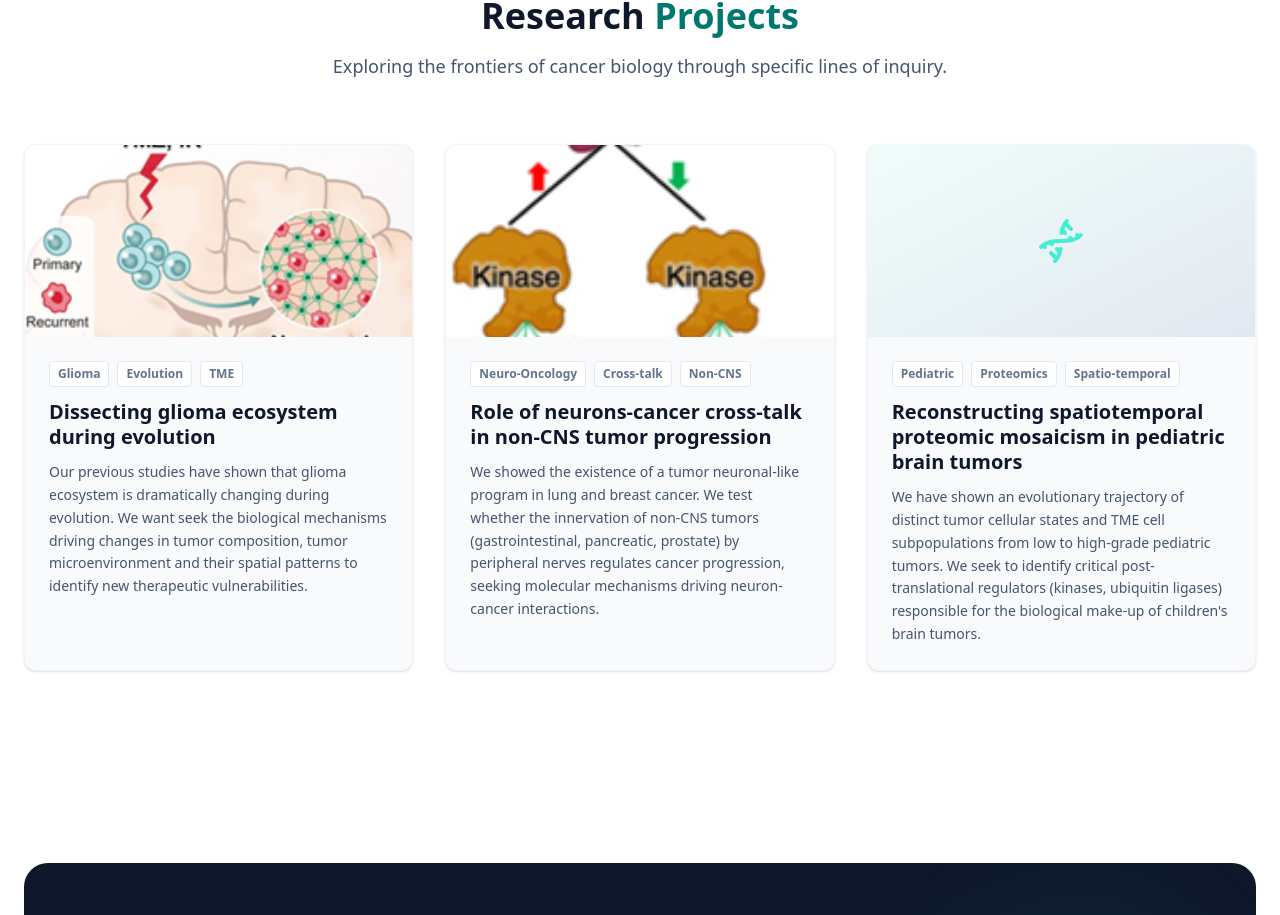
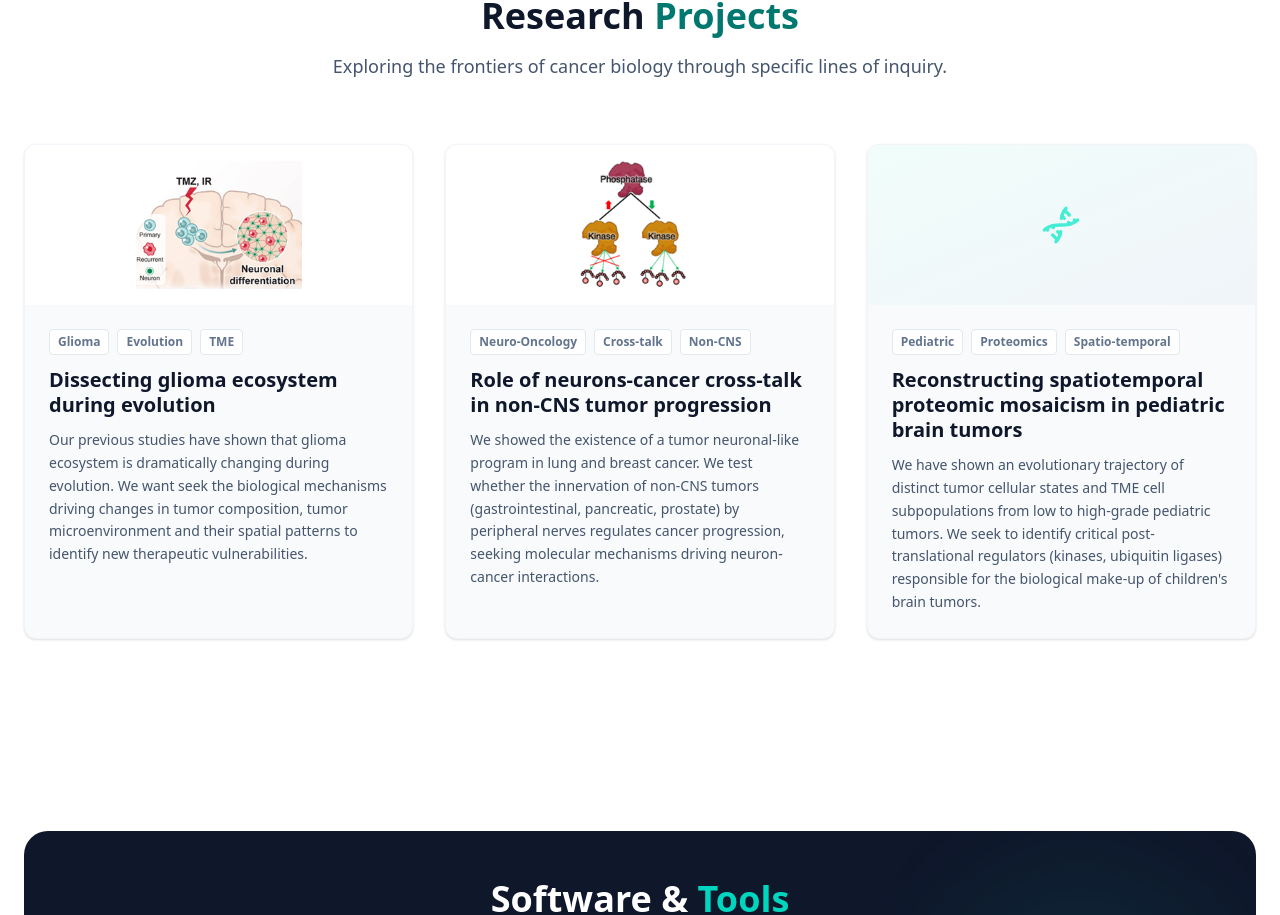
Before and after one commit to SirDucas/garmiglio-medical-lab-website, a Next.js app: page /preview in a window 1280 px wide. Shown: the part 2422-3337 px from the top of the page. Built offline with nearby package versions, Linux system fonts and the light colour scheme.

Commit message:
Optimize project images: use object-contain and padding to prevent cropping

```diff
--- a/src/components/sections/projects.tsx
+++ b/src/components/sections/projects.tsx
@@ -58,12 +58,16 @@ export function Projects() {
                             className="flex flex-col bg-slate-50 rounded-xl overflow-hidden border border-slate-100 shadow-sm hover:shadow-md transition-shadow"
                         >
                             {project.image ? (
-                                <div className="h-48 overflow-hidden bg-slate-200">
-                                    <img src={project.image} alt={project.title} className="w-full h-full object-cover transition-transform hover:scale-105 duration-500" />
+                                <div className="h-40 bg-white flex items-center justify-center p-4 overflow-hidden">
+                                    <img
+                                        src={project.image}
+                                        alt={project.title}
+                                        className="max-w-full max-h-full object-contain transition-transform hover:scale-105 duration-500"
+                                    />
                                 </div>
                             ) : (
-                                <div className="h-48 bg-gradient-to-br from-teal-50 to-slate-200 flex items-center justify-center">
-                                    <Dna className="w-12 h-12 text-teal-300" />
+                                <div className="h-40 bg-gradient-to-br from-teal-50 to-slate-100 flex items-center justify-center">
+                                    <Dna className="w-10 h-10 text-teal-300" />
                                 </div>
                             )}
 
```
